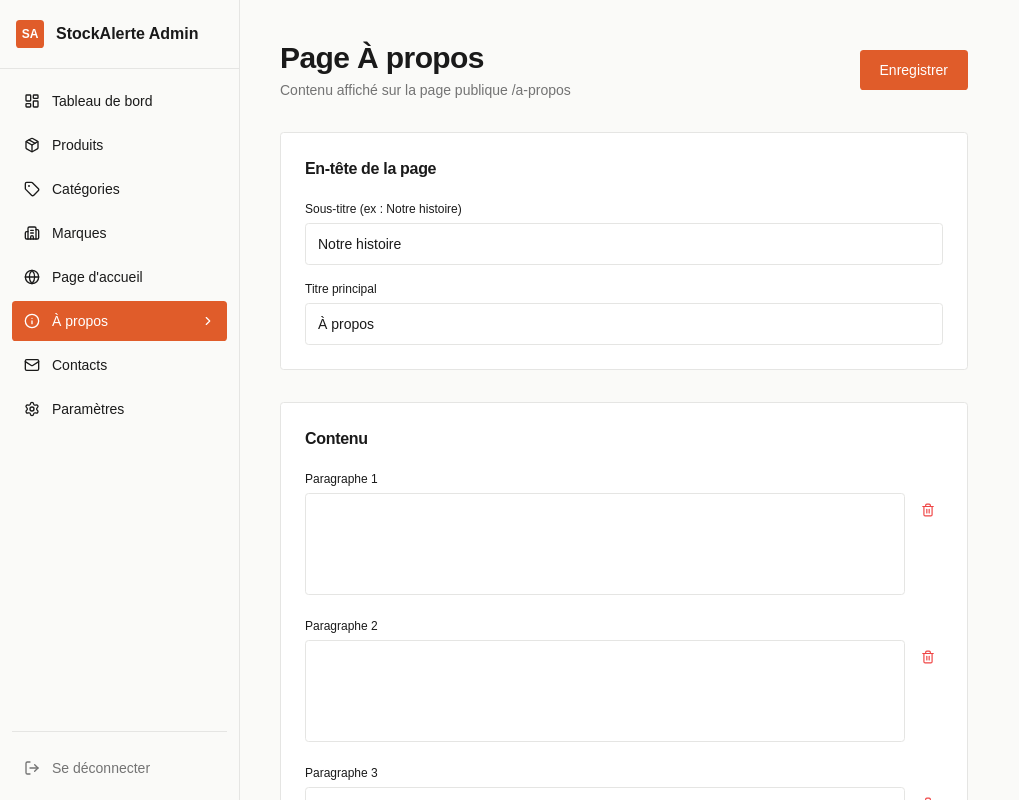
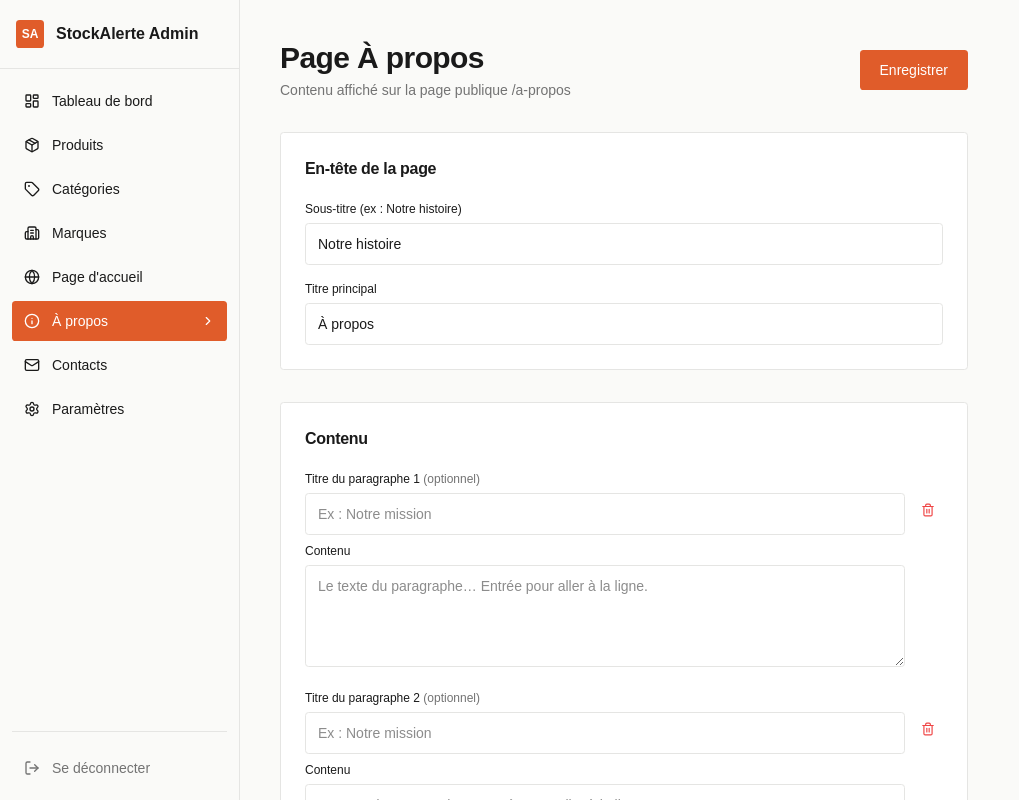
Before and after one commit to SlimaneLAMI/stockalerte, a Next.js app: page /admin/a-propos in a window 1280 px wide. Shown: the top 800 px of the page, without its empty margins (0-1019 px from the left). Built offline with nearby package versions, Linux system fonts and the light colour scheme; no server answers; the database is empty; sample sign-in values are in the browser's storage; a web font is replaced by a local one.

Commit message:
feat: titre optionnel et retours à la ligne par paragraphe dans la page À propos

```diff
--- a/app/(public)/a-propos/page.js
+++ b/app/(public)/a-propos/page.js
@@ -7,13 +7,14 @@ export default function AProposPage() {
 
   const subtitle = s.about_subtitle || 'Notre histoire';
   const title = s.about_title || ('À propos de ' + (s.company_name || 'StockAlerte'));
-  const paragraphs = s.about_paragraphs?.filter(Boolean).length
-    ? s.about_paragraphs.filter(Boolean)
-    : [
-        'Spécialiste des équipements de cuisine professionnelle, nous accompagnons restaurants, hôtels, traiteurs et collectivités dans le choix et la mise en place de leur matériel.',
-        'Notre équipe de techniciens certifiés vous guide à chaque étape : conseil, livraison, installation sur site et formation de vos équipes.',
-        'Partenaires officiels des plus grandes marques, nous sélectionnons uniquement des équipements éprouvés en milieu professionnel, conformes aux normes en vigueur.',
-      ];
+  const rawParagraphs = s.about_paragraphs?.length ? s.about_paragraphs : [
+    { title: '', content: 'Spécialiste des équipements de cuisine professionnelle, nous accompagnons restaurants, hôtels, traiteurs et collectivités dans le choix et la mise en place de leur matériel.' },
+    { title: '', content: 'Notre équipe de techniciens certifiés vous guide à chaque étape : conseil, livraison, installation sur site et formation de vos équipes.' },
+    { title: '', content: 'Partenaires officiels des plus grandes marques, nous sélectionnons uniquement des équipements éprouvés en milieu professionnel, conformes aux normes en vigueur.' },
+  ];
+  const paragraphs = rawParagraphs
+    .map(p => typeof p === 'string' ? { title: '', content: p } : p)
+    .filter(p => p.content);
 
   const stats = s.about_stats?.filter(st => st.value || st.label).length
     ? s.about_stats.filter(st => st.value || st.label)
@@ -32,9 +33,14 @@ export default function AProposPage() {
             {title}
           </h1>
 
-          <div className="space-y-6 text-base leading-relaxed" style={{ color: 'var(--muted-foreground)' }}>
+          <div className="space-y-8 text-base leading-relaxed">
             {paragraphs.map((p, i) => (
-              <p key={i}>{p}</p>
+              <div key={i}>
+                {p.title && (
+                  <h2 className="font-display font-bold text-xl mb-2" style={{ color: 'var(--foreground)' }}>{p.title}</h2>
+                )}
+                <p className="whitespace-pre-line" style={{ color: 'var(--muted-foreground)' }}>{p.content}</p>
+              </div>
             ))}
           </div>
 
--- a/app/admin/a-propos/page.js
+++ b/app/admin/a-propos/page.js
@@ -20,13 +20,22 @@ function Section({ title, children }) {
 const DEFAULT = {
   about_subtitle: 'Notre histoire',
   about_title: 'À propos',
-  about_paragraphs: ['', '', ''],
+  about_paragraphs: [
+    { title: '', content: '' },
+    { title: '', content: '' },
+    { title: '', content: '' },
+  ],
   about_stats: [
     { value: '', label: '' },
     { value: '', label: '' },
     { value: '', label: '' },
   ],
 };
+
+function normalizeParagraphs(raw) {
+  if (!raw?.length) return DEFAULT.about_paragraphs;
+  return raw.map(p => typeof p === 'string' ? { title: '', content: p } : p);
+}
 
 export default function AProposAdminPage() {
   const [data, setData] = useState(DEFAULT);
@@ -37,7 +46,7 @@ export default function AProposAdminPage() {
       setData({
         about_subtitle: s.about_subtitle || DEFAULT.about_subtitle,
         about_title: s.about_title || DEFAULT.about_title,
-        about_paragraphs: s.about_paragraphs?.length ? s.about_paragraphs : DEFAULT.about_paragraphs,
+        about_paragraphs: normalizeParagraphs(s.about_paragraphs),
         about_stats: s.about_stats?.length ? s.about_stats : DEFAULT.about_stats,
       });
     });
@@ -56,16 +65,16 @@ export default function AProposAdminPage() {
     else toast.error('Erreur : ' + (res?.error || 'impossible de sauvegarder'));
   }
 
-  function setParagraph(i, val) {
+  function setParagraph(i, field, val) {
     setData(p => {
       const paragraphs = [...p.about_paragraphs];
-      paragraphs[i] = val;
+      paragraphs[i] = { ...paragraphs[i], [field]: val };
       return { ...p, about_paragraphs: paragraphs };
     });
   }
 
   function addParagraph() {
-    setData(p => ({ ...p, about_paragraphs: [...p.about_paragraphs, ''] }));
+    setData(p => ({ ...p, about_paragraphs: [...p.about_paragraphs, { title: '', content: '' }] }));
   }
 
   function removeParagraph(i) {
@@ -118,15 +127,30 @@ export default function AProposAdminPage() {
         <Section title="Contenu">
           {data.about_paragraphs.map((p, i) => (
             <div key={i} className="flex gap-2 items-start">
-              <div className="flex-1">
-                <label className={label} style={labelStyle}>Paragraphe {i + 1}</label>
-                <textarea
-                  rows={4}
-                  value={p}
-                  onChange={e => setParagraph(i, e.target.value)}
-                  className={inp + ' resize-none'}
-                  style={inpStyle}
-                />
+              <div className="flex-1 flex flex-col gap-2">
+                <div>
+                  <label className={label} style={labelStyle}>
+                    Titre du paragraphe {i + 1} <span style={{ color: 'var(--muted-foreground)', fontWeight: 400 }}>(optionnel)</span>
+                  </label>
+                  <input
+                    value={p.title || ''}
+                    onChange={e => setParagraph(i, 'title', e.target.value)}
+                    className={inp}
+                    style={inpStyle}
+                    placeholder="Ex : Notre mission"
+                  />
+                </div>
+                <div>
+                  <label className={label} style={labelStyle}>Contenu</label>
+                  <textarea
+                    rows={4}
+                    value={p.content || ''}
+                    onChange={e => setParagraph(i, 'content', e.target.value)}
+                    className={inp + ' resize-y'}
+                    style={inpStyle}
+                    placeholder="Le texte du paragraphe… Entrée pour aller à la ligne."
+                  />
+                </div>
               </div>
               {data.about_paragraphs.length > 1 && (
                 <button type="button" onClick={() => removeParagraph(i)} className="mt-6 p-2 rounded-sm transition-colors hover:bg-red-50" style={{ color: '#ef4444' }}>
```
